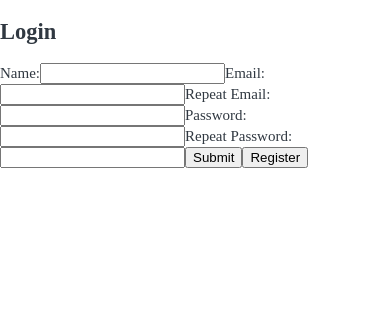
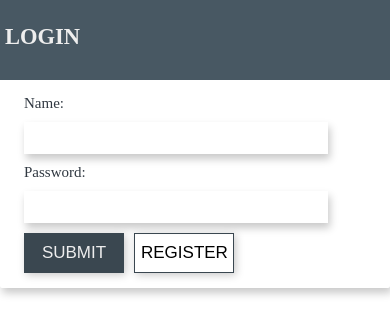
Before and after one commit to Pat992/Social, a React (Create React App) app in the folder social-spa/: page / in a window 390 px wide. Shown: the top 334 px of the page. Built offline with nearby package versions, Linux system fonts and the light colour scheme; no server answers; a web font is replaced by a local one.

Commit message:
Login / Register styled

```diff
--- a/social-spa/src/App.css
+++ b/social-spa/src/App.css
@@ -1,5 +1,13 @@
 .App {
   display: flex;
   flex-direction: column;
+  align-items: center;
   color: #303841;
+  margin-top: 50px;
 }
+
+@media only screen and (max-width:450px) {
+  .App {
+      margin-top: 0;
+  }
+}
--- a/social-spa/src/Components/Login/Login.js
+++ b/social-spa/src/Components/Login/Login.js
@@ -3,6 +3,7 @@ import React, { useState } from 'react';
 import Input from '../UI/Input/Input';
 import Button from '../UI/Button/Button';
 import Card from '../UI/Card/Card';
+import classes from './Login.module.css';
 
 const Login = (props) => {
     const [userName, setUserName] = useState('');
@@ -38,17 +39,19 @@ const Login = (props) => {
     return (
         <Card
             cardHeader={
-                <h1 id="login-title">Login</h1>
+                <h1 id="login-title">{isLogin ? 'LOGIN' : 'REGISTER'}</h1>
             }
             cardBody={
-                <form onSubmit={onSubmitHandler} >
+                <form onSubmit={onSubmitHandler} className={classes.Form}>
                     <Input type="text" value={userName} setValue={setUserName}>Name:</Input>
-                    <Input type="email" value={email} setValue={setEmail}>Email:</Input>
-                    <Input type="email" value={repeatEmail} setValue={setRepeatEmail}>Repeat Email:</Input>
+                    <Input type="email" value={email} setValue={setEmail} hidden={isLogin}>Email:</Input>
+                    <Input type="email" value={repeatEmail} setValue={setRepeatEmail} hidden={isLogin}>Repeat Email:</Input>
                     <Input type="password" value={password} setValue={setPassword}>Password:</Input>
-                    <Input type="password" value={repeatPassword} setValue={setRepeatPassword}>Repeat Password:</Input>
-                    <Button type="submit">Submit</Button>
-                    <Button type="button" onClick={() => setIsLogin(() => !isLogin)}>{isLogin ? 'Register' : 'Login'}</Button>
+                    <Input type="password" value={repeatPassword} setValue={setRepeatPassword} hidden={isLogin}>Repeat Password:</Input>
+                    <div className={classes.ButtonGroup}>
+                        <Button type="submit" styling="main">SUBMIT</Button>
+                        <Button type="button" styling="secondary" onClick={() => setIsLogin(() => !isLogin)}>{isLogin ? 'REGISTER' : 'LOGIN'}</Button>
+                    </div>
                 </form>
             }
         />
--- /dev/null
+++ b/social-spa/src/Components/Login/Login.module.css
@@ -0,0 +1,38 @@
+.Form {
+    display: flex;
+    flex-direction: column;
+    width: 50%;
+    justify-content: flex-start;
+    align-items: flex-start;
+}
+
+.Form Input {
+    width: 500px;
+    margin: 10px 0;
+}
+
+.ButtonGroup Button {
+    margin: 0 10px 10px 0;
+}
+
+/**
+Smaller size devices
+**/
+@media only screen and (max-width:720px) {
+    .Form {
+        width: 80%;
+    }
+
+    .Form Input {
+        width: 450px;
+    }
+}
+
+@media only screen and (max-width:450px) {
+    .Form {
+        width: 90%;
+    }
+    .Form Input {
+        width: 300px;
+    }
+}
--- a/social-spa/src/Components/UI/Button/Button.js
+++ b/social-spa/src/Components/UI/Button/Button.js
@@ -1,7 +1,22 @@
 import React from 'react';
 
+import classes from './Button.module.css';
+import colors from '../../../colors.module.css';
+
 const Button = (props) => {
-    return (<button type={props.type} onClick={props.onClick}>{props.children}</button>)
+    return (
+        <button
+            type={props.type}
+            onClick={props.onClick}
+            className={
+                props.styling === 'main' ?
+                    [classes.Button, colors.MainColor, colors.HighlightColorText].join(' ')
+                    :
+                    [classes.Button, classes.ButtonSecondary].join(' ')}
+        >
+            {props.children}
+        </button>
+    )
 }
 
 export default Button;
--- /dev/null
+++ b/social-spa/src/Components/UI/Button/Button.module.css
@@ -0,0 +1,16 @@
+.Button {
+    border: 1px #3a4750 solid;
+    width: 100px;
+    height: 40px;
+    font-size: 17px;
+    box-shadow: 2px 2px 8px #c9c9c9;
+}
+
+.ButtonSecondary {
+    background-color: transparent;
+}
+
+.ButtonSecondary:hover {
+    background-color: #3a4750;
+    color: #eeeeee;
+}
--- a/social-spa/src/Components/UI/Card/Card.js
+++ b/social-spa/src/Components/UI/Card/Card.js
@@ -1,10 +1,17 @@
 import React from 'react'
+
+import classes from './Card.module.css';
+import colors from '../../../colors.module.css';
 
 const Card = (props) => {
     return (
-        <section>
-            {props.cardHeader}
-            {props.cardBody}
+        <section className={classes.Card}>
+            <div className={[classes.Cardheader, colors.MainColor, colors.HighlightColorText].join(' ')}>
+                {props.cardHeader}
+            </div>
+            <div className={classes.Cardbody}>
+                {props.cardBody}
+            </div>
         </section>
     )
 }
--- /dev/null
+++ b/social-spa/src/Components/UI/Card/Card.module.css
@@ -0,0 +1,41 @@
+.Card {
+    width: 50%;
+    display: flex;
+    justify-content: flex-start;
+    flex-direction: column;
+    border-radius: 2px;
+    box-shadow: 2px 5px 8px #c9c9c9;
+    height: auto;
+}
+
+.Cardheader {
+    height: 70px;
+    display: flex;
+    align-items: flex-start;
+    padding: 5px;
+    margin-bottom: 10px;
+}
+
+/** will follow later */
+.Cardbody {
+    display: flex;
+    flex-direction: column;
+    align-items: center;
+    height: 100%;
+    padding: 5px;
+}
+
+/**
+Smaller size devices
+**/
+@media only screen and (max-width:720px) {
+    .Card {
+        width: 80%;
+    }
+}
+
+@media only screen and (max-width:450px) {
+    .Card {
+        width: 100%;
+    }
+}
--- a/social-spa/src/Components/UI/Input/Input.js
+++ b/social-spa/src/Components/UI/Input/Input.js
@@ -1,8 +1,17 @@
 import React from 'react'
+
+import classes from './Input.module.css';
 
 const Input = (props) => {
     return (
-        <label>{props.children}<input type={props.type} value={props.value} onChange={(e) => props.setValue(e.target.value)} /></label>
+        <label className={props.hidden ? classes.Hidden : null}>
+            {props.children}
+            <input
+                className={classes.Input}
+                type={props.type}
+                value={props.value}
+                onChange={(e) => props.setValue(e.target.value)} />
+        </label>
     )
 }
 
--- /dev/null
+++ b/social-spa/src/Components/UI/Input/Input.module.css
@@ -0,0 +1,9 @@
+.Input {
+    border: none;
+    box-shadow: 2px 5px 8px #c9c9c9;
+    height: 30px;
+}
+
+.Hidden {
+    display: none;
+}
--- a/social-spa/src/colors.module.css
+++ b/social-spa/src/colors.module.css
@@ -1,5 +1,9 @@
 .MainColor {
     background-color: #3a4750;
+}
+
+.MainColor:hover {
+    background-color: #485863;
 }
 
 .mainColorText {
@@ -14,7 +18,7 @@
     background-color: #f04545;
 }
 
-.secondaryColorText {
+.SecondaryColorText {
     color: #d72323;
 }
 
@@ -26,10 +30,10 @@
     fill: #f04545;
 }
 
-.highlightColor {
+.HighlightColor {
     background-color: #eeeeee;
 }
 
-.highlightColorText {
+.HighlightColorText {
     color: #eeeeee;
 }
```
Also changed, not shown: 1 other file (tests, documents, lock files or other folders).
